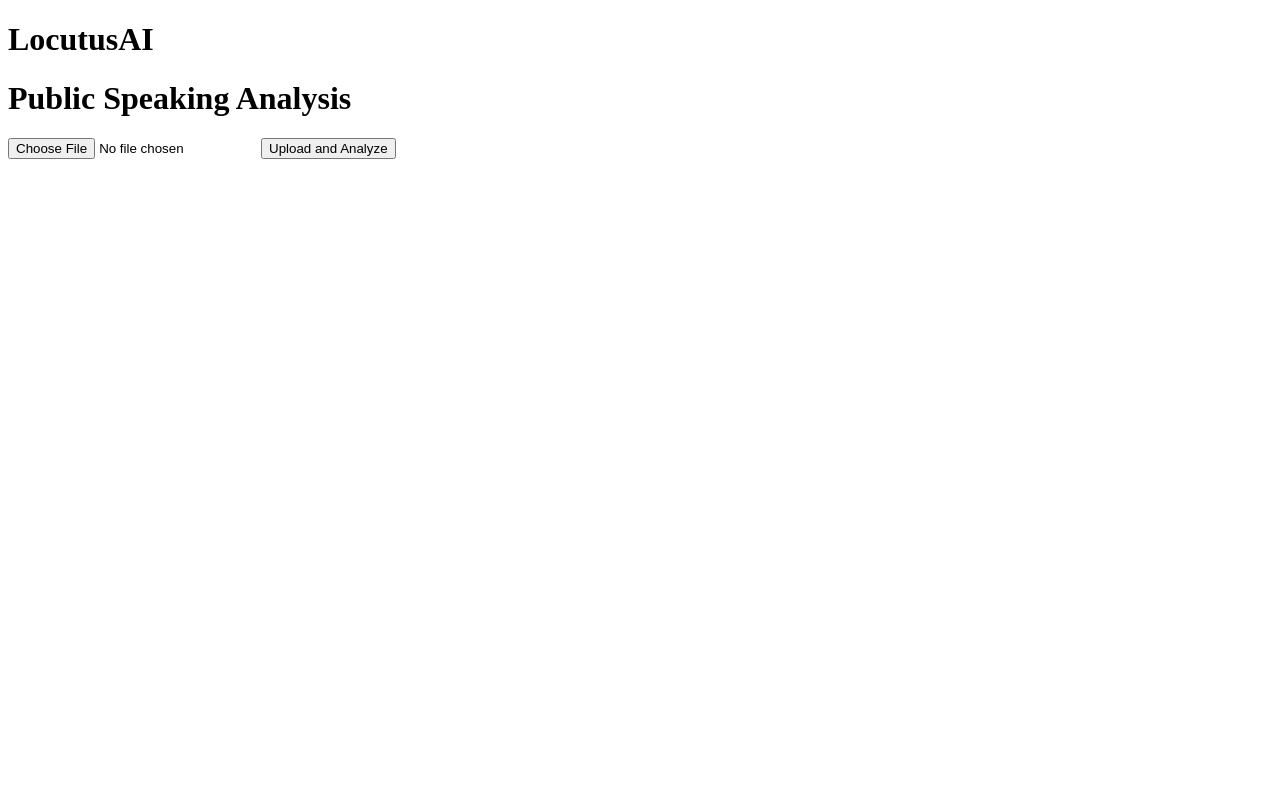
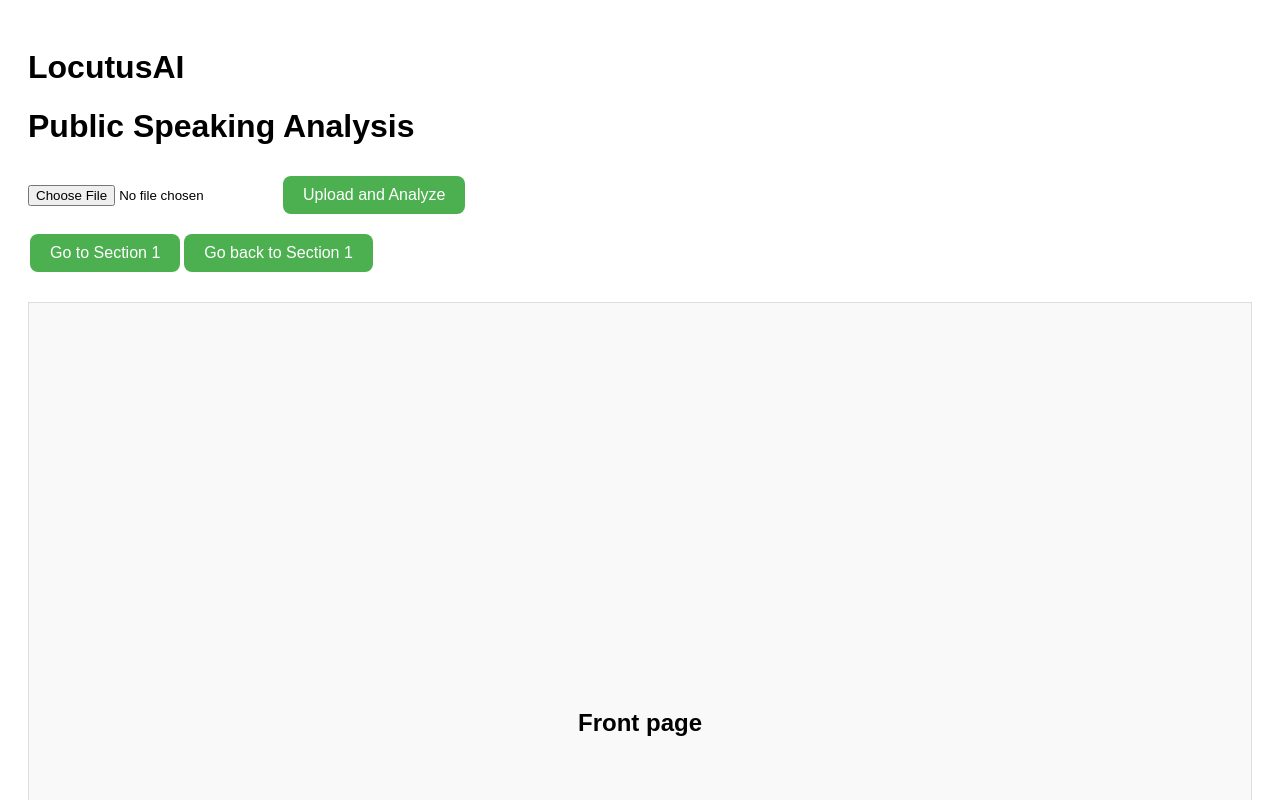
Before and after one commit to BerryMachine/LocutusAI, a React (Vite) app: page / in a window 1280 px wide. Shown: the top 800 px of the page. Built offline with nearby package versions, Linux system fonts and the light colour scheme.

Commit message:
FrontEnd

```diff
--- a/src/App.css
+++ b/src/App.css
@@ -0,0 +1,36 @@
+/* App.css */
+
+.App {
+    font-family: Arial, sans-serif;
+    padding: 20px;
+  }
+
+  button {
+    background-color: #4CAF50; /* Green background */
+    color: white;              /* White text */
+    border: none;              /* Remove border */
+    padding: 10px 20px;        /* Some padding */
+    text-align: center;        /* Center the text */
+    text-decoration: none;     /* Remove underline */
+    display: inline-block;     /* Inline display */
+    font-size: 16px;           /* Increase font size */
+    margin: 10px 2px;          /* Margin around the button */
+    cursor: pointer;           /* Pointer cursor on hover */
+    border-radius: 8px;        /* Rounded corners */
+    transition: background-color 0.3s ease; /* Smooth transition for hover */
+  }
+
+  button:hover {
+    background-color: #45a049; /* Darker green on hover */
+  }
+
+  .section {
+    height: 100vh; /* Full viewport height for each section */
+    display: flex;
+    align-items: center;
+    justify-content: center;
+    border: 1px solid #ddd; /* Light border for visual separation */
+    margin: 20px 0;        /* Space between sections */
+    padding: 20px;         /* Padding inside the sections */
+    background-color: #f9f9f9; /* Light background color */
+  }
--- a/src/App.jsx
+++ b/src/App.jsx
@@ -1,11 +1,29 @@
 import React from 'react';
 import AudioRecorder from './components/GetAudioFile';
+import './App.css';
 
 function App() {
+  const scrollToSection = (sectionId) => {
+    const section = document.getElementById(sectionId);
+    if (section) {
+      section.scrollIntoView({behavior: 'smooth'});
+    }
+  }
   return (
     <div className="App">
       <h1>LocutusAI</h1>
       <AudioRecorder />
+      <button onClick={() => scrollToSection('section1')}>Go to Section 1</button>
+      <button className= "bottombutton" onClick={() => scrollToSection('section2')}>Go back to Section 1</button>
+
+      <div id="section1" className="section">
+        <h2>Front page</h2>
+        <p></p>
+      </div>
+      <div id="section2" className="section">
+        <h2>Section 2</h2>
+        <p>Features of the AI speech analyzer</p>
+      </div>
     </div>
   );
 }
```
